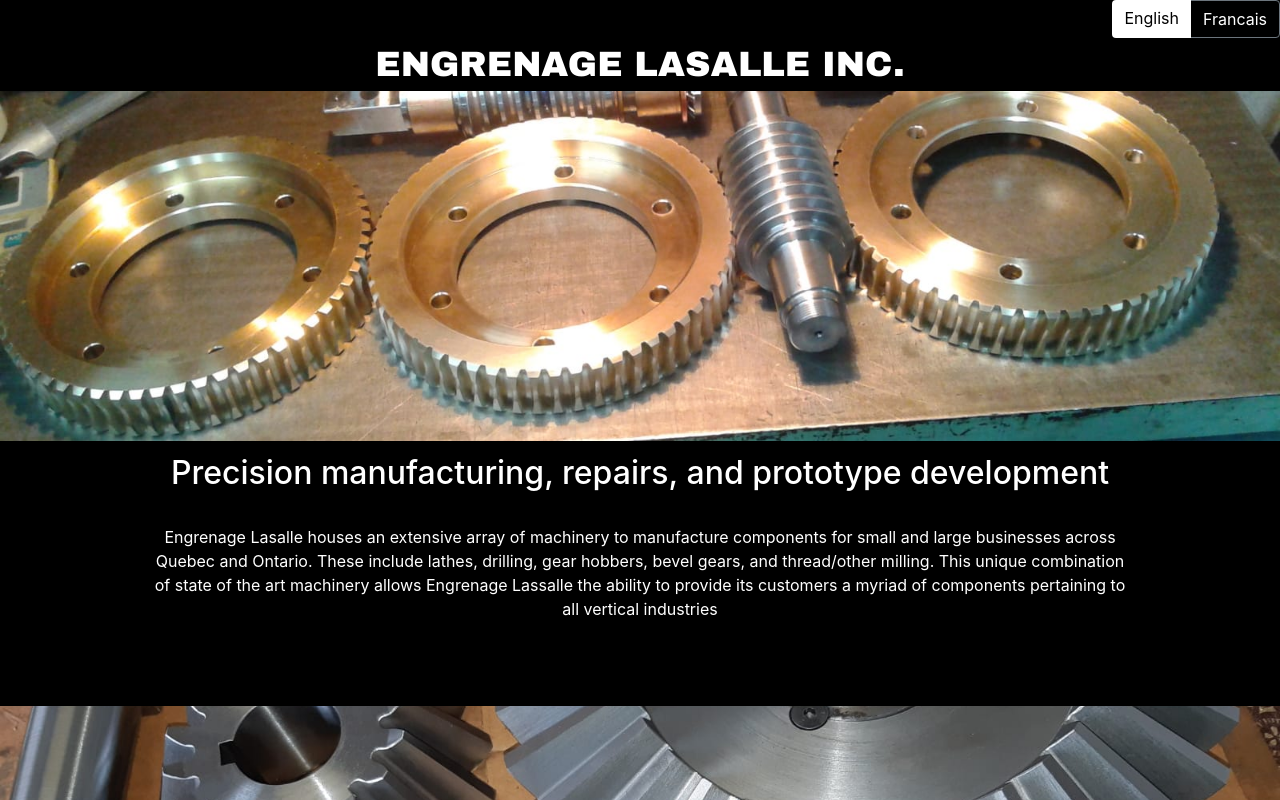
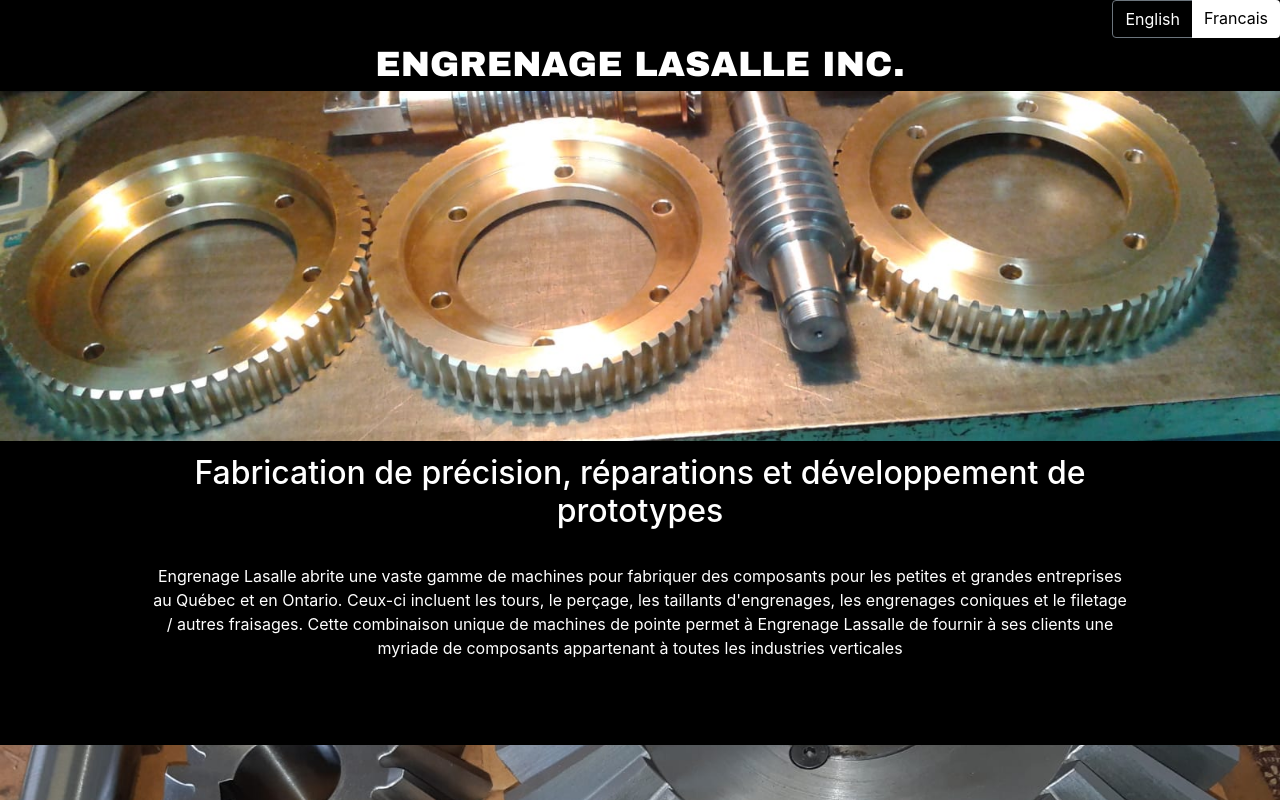
Before and after one commit to Saiyan-God/engrenages-lasalle, an Angular app: page / in a window 1280 px wide. Shown: the top 800 px of the page. Built offline with nearby package versions, Linux system fonts and the light colour scheme.

Commit message:
Changed default language to French

```diff
--- a/src/app/app.component.html
+++ b/src/app/app.component.html
@@ -2,10 +2,10 @@
   <div class="topnav languages">
     <div class="btn-group btn-group-toggle" data-toggle="buttons">
       <label class="btn btn-secondary language-button active">
-        <input type="radio" name="options" id="english" autocomplete="off" (click)="changeLanguage($event.target.id)" checked ngModel> English
+        <input type="radio" name="options" id="english" autocomplete="off" (click)="changeLanguage($event.target.id)" ngModel> English
       </label>
       <label class="btn btn-secondary language-button">
-        <input type="radio" name="options" id="french" autocomplete="off" (click)="changeLanguage($event.target.id)" ngModel> Francais
+        <input type="radio" name="options" id="french" autocomplete="off" (click)="changeLanguage($event.target.id)" checked ngModel> Francais
       </label>
     </div>
   </div>
--- a/src/app/app.component.ts
+++ b/src/app/app.component.ts
@@ -53,7 +53,7 @@
 		'email' : "Email"
 	}
 
-	lang = this.en_lang;
+	lang = this.fr_lang;
 	labels = this.en_labels;
 
 	title = 'engrenages-lasalle';
```
Also changed, not shown: 5 other files (tests, documents, lock files or other folders).
